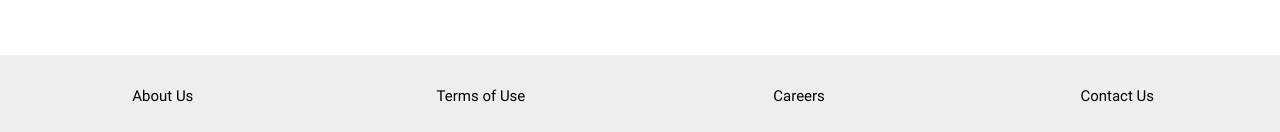
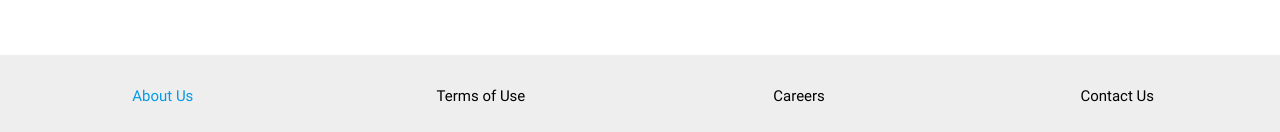
Before and after one commit to BradleyJHumble/FeedbackCampaigns, a React (Create React App) app in the folder client/: page / in a window 1280 px wide. Shown: the part 665-797 px from the top of the page. Built offline with nearby package versions, Linux system fonts and the light colour scheme; no server answers.

Commit message:
Fixing Link errors

```diff
--- a/client/src/components/Footer.js
+++ b/client/src/components/Footer.js
@@ -10,7 +10,7 @@ class Footer extends Component {
 		return ( <div > <div>
 
 		  <div className="row">
-    <div className="col s12 m6 l3"><p>About Us</p></div>
+    <div className="col s12 m6 l3"><Link to={'/about-us'} > <p>About Us</p> </Link></div>
     <div className="col s12 m6 l3"><p>Terms of Use</p></div>
     <div className="col s12 m6 l3"><p>Careers</p></div>
     <div className="col s12 m6 l3"><p>Contact Us</p></div>
```
